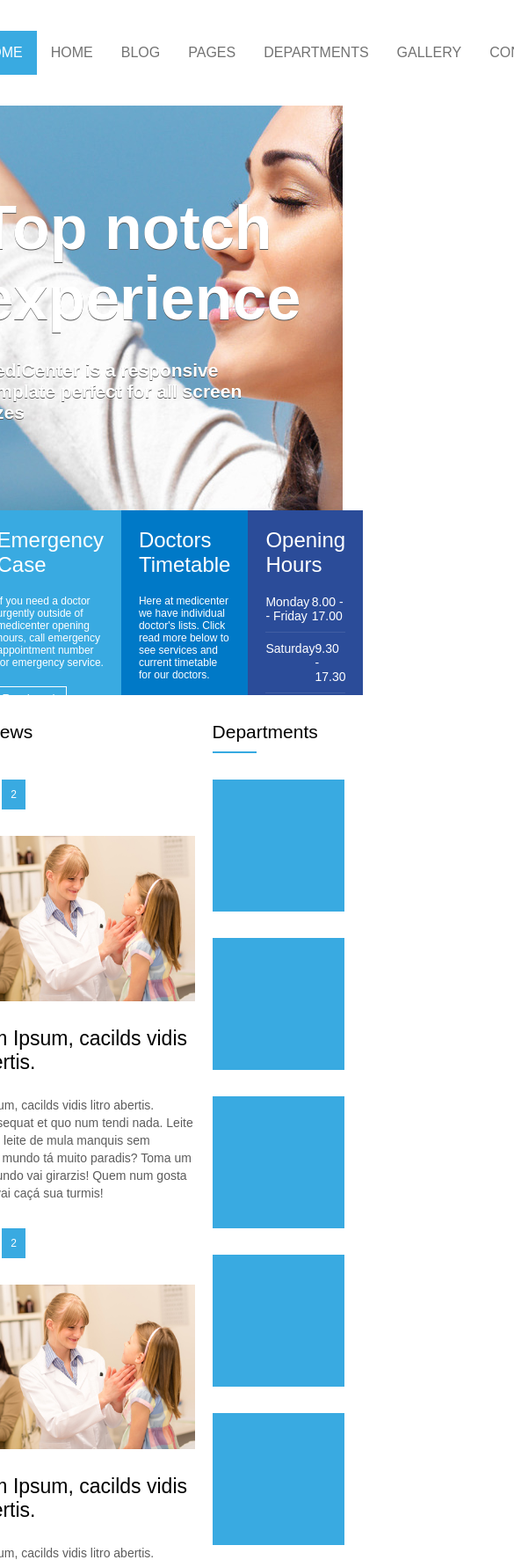
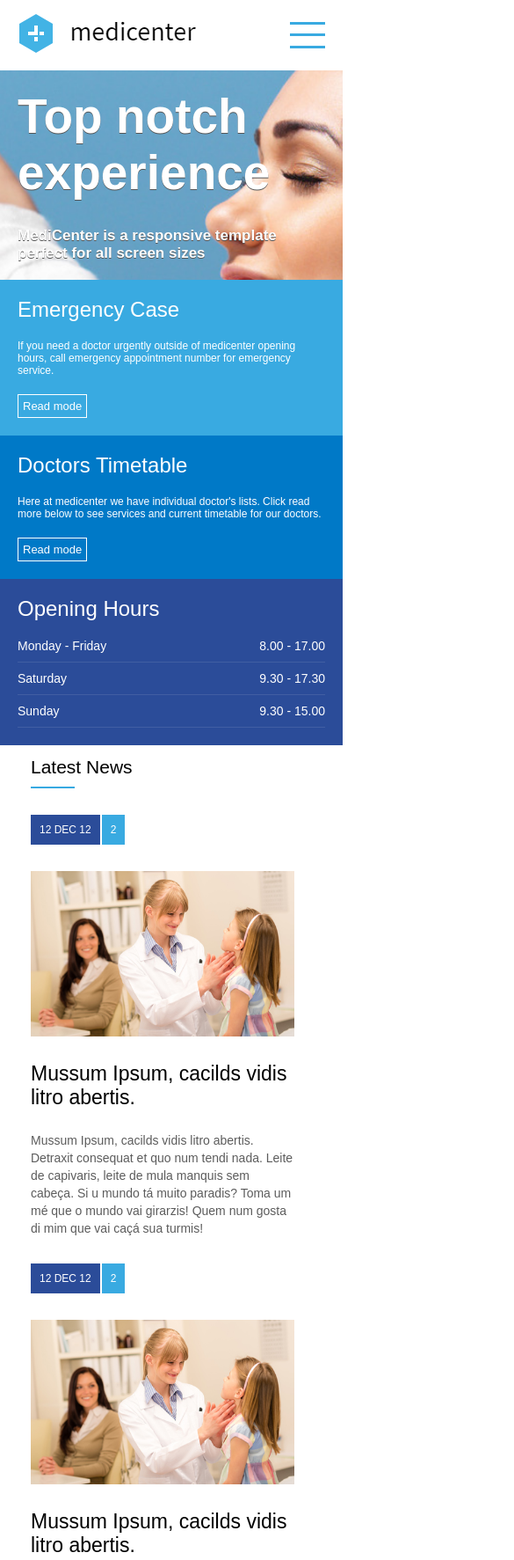
Before and after one commit to julionery/html-css-flexbox-site, a plain HTML site: page index.html in a window 390 px wide. Shown: the top 1773 px of the page at 88% size, 585 px wide, since content can reach past the window. Drawn offline with Linux system fonts and the light colour scheme.

Commit message:
ajustando a responsividade do layout e adaptando para o mobile

```diff
--- a/assets/css/template.css
+++ b/assets/css/template.css
@@ -22,11 +22,24 @@ header {
 .logo {
     display: flex;
     align-items: center;
+    margin-left: 10px;
 }
 
 .menu {
     display: flex;
     align-items: center;
+}
+
+.menu_mobile {
+    display: none;
+    width: 40px;
+    height: 40px;
+    margin: 20px;
+}
+
+.mn_line {
+    height: 3px;
+    background-color: #39aae1;
 }
 
 nav ul,
@@ -440,3 +453,90 @@ footer .widget_title_text {
     text-decoration: none;
     color: #FFFFFF;
 }
+
+@media (min-width: 601px) and (max-width: 915px) {
+    .logo img {
+        height: 50px;
+    }
+    .menu nav a {
+        font-size: 12px;
+        padding: 13px;
+    }
+    .banner_headline {
+        padding: 20px;
+    }
+    #geral,
+    .footer_area,
+    .footer_copy {
+        padding-left: 20px;
+        padding-right: 20px;
+    }
+    aside .departments_content {
+        justify-content: center;
+    }
+}
+
+@media (max-width: 600px) {
+    .banner_headline {
+        padding: 20px;
+    }
+    .banner_headline h1 {
+        font-size: 55px;
+    }
+    .banner_headline h2 {
+        font-size: 17px;
+    }
+    .banner_options {
+        height: auto;
+        flex-direction: column;
+        padding-bottom: 300px;
+    }
+    #banner {
+        height: 750px;
+    }
+    #geral section,
+    #geral aside {
+        padding-left: 20px;
+        padding-right: 20px;
+    }
+    aside .departments_content {
+        justify-content: space-evenly;
+    }
+    aside {
+        margin-bottom: 30px;
+    }
+    #geral,
+    .footer_area,
+    .footer_copy {
+        padding-left: 20px;
+        padding-right: 20px;
+    }
+    #geral .container {
+        flex-direction: column;
+    }
+    .footer_menu {
+        flex-direction: column;
+    }
+    .footer_area {
+        flex-direction: column;
+    }
+    header .container {
+        flex-direction: row;
+    }
+    nav ul {
+        flex-direction: column;
+        display: none;
+        position: absolute;
+        left: 0;
+        width: 100%;
+        background-color: #FFF;
+    }
+    header {
+        height: auto;
+    }
+    .menu_mobile {
+        display: flex;
+        flex-direction: column;
+        justify-content: space-around;
+    }
+}
--- a/index.html
+++ b/index.html
@@ -7,6 +7,19 @@
 
     <link rel="stylesheet" type="text/css" href="./assets/css/template.css">
     <link rel="stylesheet" type="text/css" href="https://stackpath.bootstrapcdn.com/font-awesome/4.7.0/css/font-awesome.min.css">
+
+    <script type="text/javascript">
+        window.onload = function() {
+            document.querySelector(".menu_mobile").addEventListener("click", function() {
+                if (document.querySelector(".menu nav ul").style.display == 'flex') {
+                    document.querySelector(".menu nav ul").style.display = 'none';
+                } else {
+                    document.querySelector(".menu nav ul").style.display = 'flex';
+                }
+            });
+        }
+    </script>
+
     <title>MediCenter</title>
 </head>
 
@@ -16,11 +29,17 @@
             <div class="logo">
                 <a href="#"><img src="assets/images/logo.png" alt="logo"></a>
             </div>
+
             <div class="menu">
                 <nav>
+                    <div class="menu_mobile">
+                        <div class="mn_line"></div>
+                        <div class="mn_line"></div>
+                        <div class="mn_line"></div>
+                    </div>
                     <ul>
                         <li class="active"><a href="">HOME</a></li>
-                        <li><a href="">HOME</a></li>
+                        <li><a href="#">HOME</a></li>
                         <li><a href="">BLOG</a></li>
                         <li><a href="">PAGES</a></li>
                         <li><a href="">DEPARTMENTS</a></li>
```
